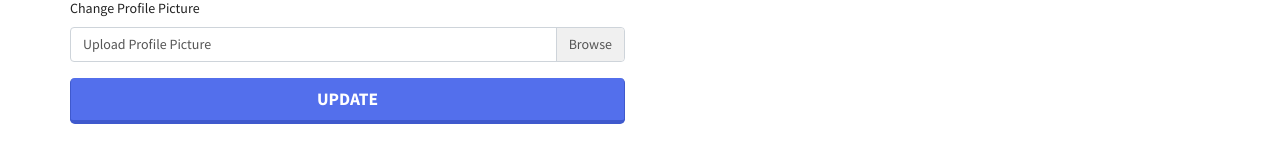
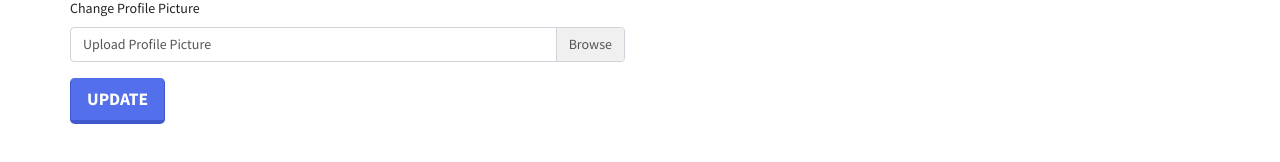
Before and after one commit to Foluwa/sandboxcommerce, a React (Create React App) app in the folder frontend/: page /profile in a window 1280 px wide. Shown: the part 588-750 px from the top of the page. Built offline with nearby package versions, Linux system fonts and the light colour scheme; sample sign-in values are in the browser's storage.

Commit message:
Modifed block component

```diff
--- a/frontend/src/App.js
+++ b/frontend/src/App.js
@@ -4,7 +4,7 @@ import Dashboard from "./screens/Dashboard/Dashboard";
 import LoginScreen from "./screens/LoginScreen/LoginScreen";
 import RegisterScreen from "./screens/RegisterScreen/RegisterScreen";
 import ProfileScreen from "./screens/ProfileScreen/ProfileScreen";
-import NotFound from "./screens/NotFound/NotFound";
+// import NotFound from "./screens/NotFound/NotFound";
 
 const App = () => {
   return (
--- a/frontend/src/screens/Dashboard/Dashboard.jsx
+++ b/frontend/src/screens/Dashboard/Dashboard.jsx
@@ -32,7 +32,7 @@ const Dashboard = ({ history }) => {
       {error && <ErrorMessage variant="danger">{error}</ErrorMessage>}
       {loading === true ? <Loading /> :
         <Table>
-          <thead>
+          <thead class="thead-dark" >
             <tr>
               <th>#</th>
               <th>Name</th>
--- a/frontend/src/screens/LoginScreen/LoginScreen.js
+++ b/frontend/src/screens/LoginScreen/LoginScreen.js
@@ -54,7 +54,7 @@ function LoginScreen({ history }) {
             />
           </Form.Group>
 
-          <Button variant="primary" className="btn-lg btn-block" type="submit">
+          <Button variant="primary" className="btn btn-primary btn-lg btn-block" type="submit">
             Signin
           </Button>
         </Form>
--- a/frontend/src/screens/ProfileScreen/ProfileScreen.js
+++ b/frontend/src/screens/ProfileScreen/ProfileScreen.js
@@ -134,7 +134,7 @@ const ProfileScreen = ({ history }) => {
                   custom
                 />
               </Form.Group>
-              <Button type="submit" className="btn-lg btn-block" varient="primary">
+              <Button type="submit" className="btn-lg" varient="primary">
                 Update
               </Button>
             </Form>
```
